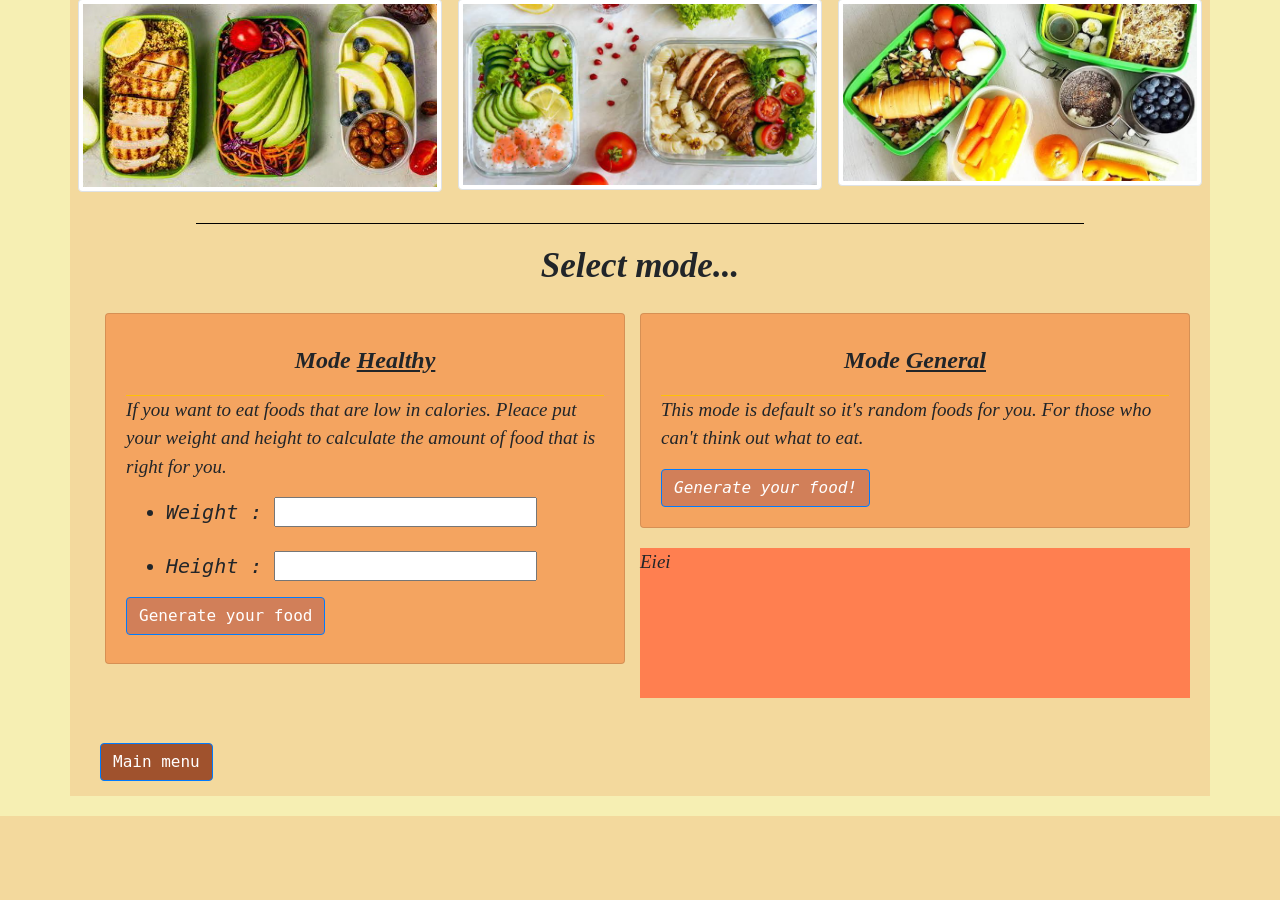
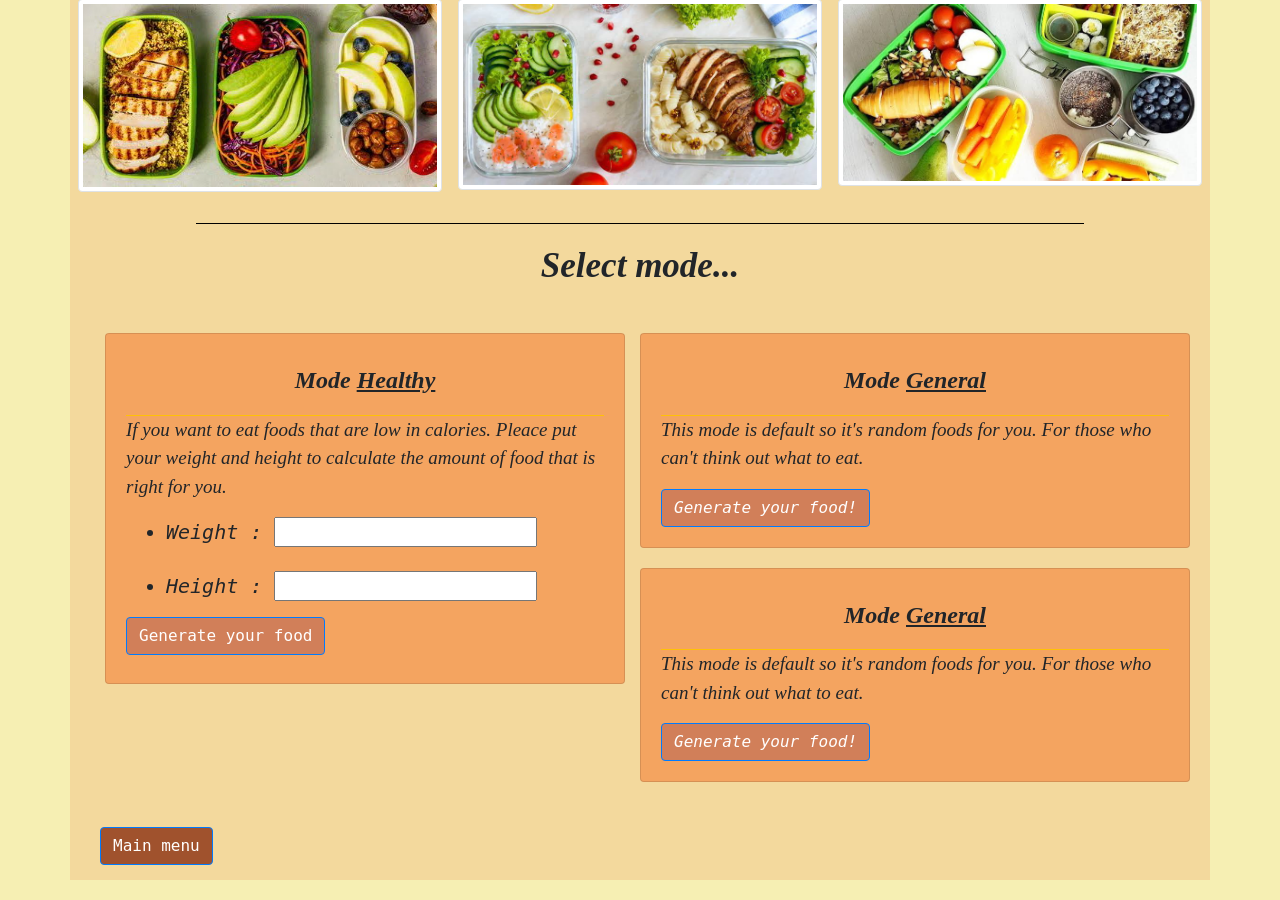
Before and after one commit to it62070188/projectPsit, a Python web app: template projectPsit/templates/lunch.html in a window 1280 px wide. Shown: the part 937-1837 px from the top of the page. Before the commit the page ends 1753 px from the top, so only its background shows below. Run offline with Jinja, Linux system fonts and the light colour scheme; the template is opened without the code that fills it, so the values that code supplies are empty.

Commit message:
re-design display layout

```diff
--- a/projectPsit/templates/lunch.html
+++ b/projectPsit/templates/lunch.html
@@ -75,7 +75,7 @@
             </div>
             <div class="row" style="padding:20px 20px 30px;">
                 <div class="col-md-6" style="font-family: serif; font-style: italic; font-size: 19px;">
-                    <div class="card" style="background-color: sandybrown;">
+                    <div class="card" style="background-color: sandybrown; margin-top: 20px">
                         <div class="card-body">
                             <div class="card-header bg-transparent border-warning">
                                 <center>
@@ -111,7 +111,7 @@
                 </div>
                 <div class="col-md-6" style="font-family: serif; font-style: italic; font-size: 19px;">
                     <div class="row">
-                        <div class="card" style="background-color: sandybrown;">
+                        <div class="card" style="background-color: sandybrown; margin-top: 20px;">
                             <div class="card-body">
                                 <div class="card-header bg-transparent border-warning">
                                     <center>
@@ -133,8 +133,28 @@
                             </div>
                         </div>
                     </div>
-                    <div class="row" style="width: 550px; height: 150px; background: coral; margin-top: 20px;">
-                        Eiei
+                    <div class="row">
+                        <div class="card" style="background-color: sandybrown; margin-top: 20px;">
+                            <div class="card-body">
+                                <div class="card-header bg-transparent border-warning">
+                                    <center>
+                                        <h4>
+                                            <b>
+                                                Mode <u>General</u>
+                                            </b>
+                                        </h4>
+                                    </center>
+                                </div>
+                                <p class="card-text">
+                                    This mode is default so it's random foods for you.
+                                    For those who can't think out what to eat.
+                                </p>
+                                <a href="https://projectpsit2019.web.app/lunch.html" class="btn btn-primary"
+                                    style="background-color: rgb(209, 127, 89); font-family: monospace;">Generate your
+                                    food!
+                                </a>
+                            </div>
+                        </div>
                     </div>
                 </div>
             </div>
```
Also changed, not shown: projectPsit/templates/breakfast.html (+22 -2 lines), projectPsit/templates/dinner.html (+22 -2 lines).
